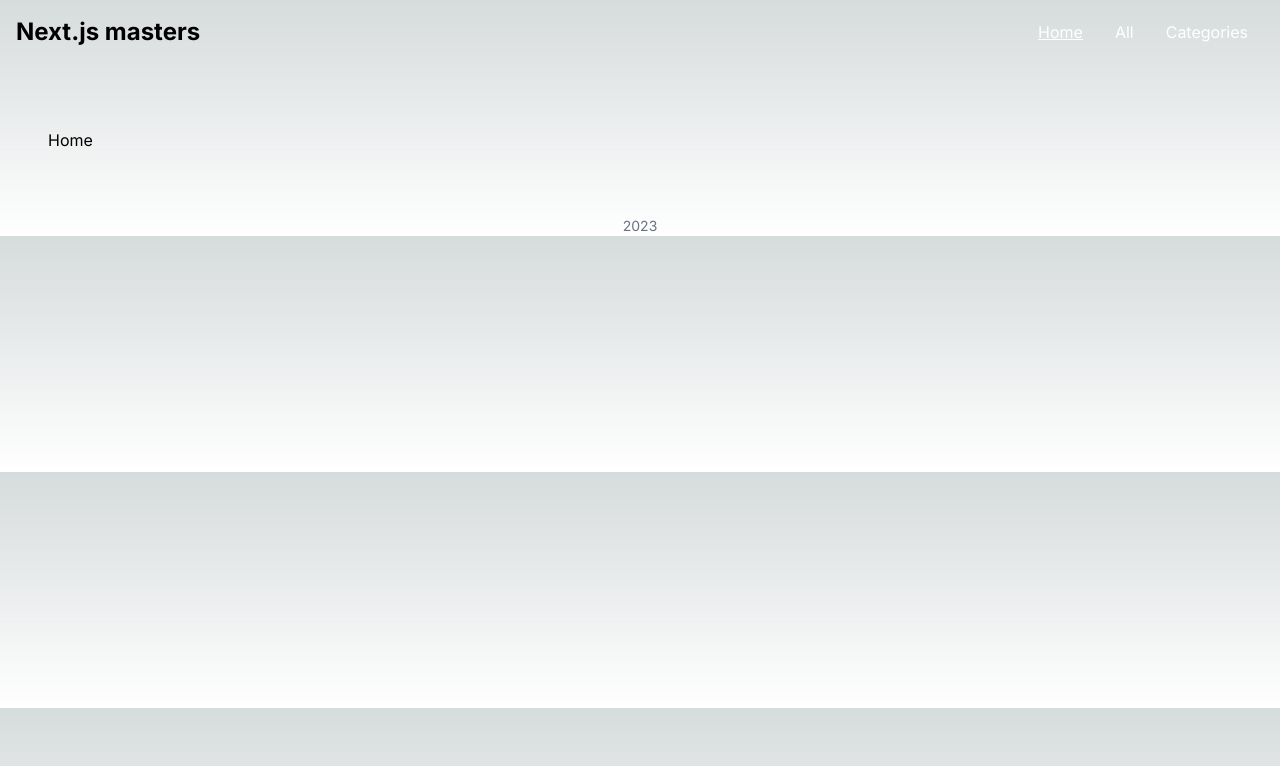
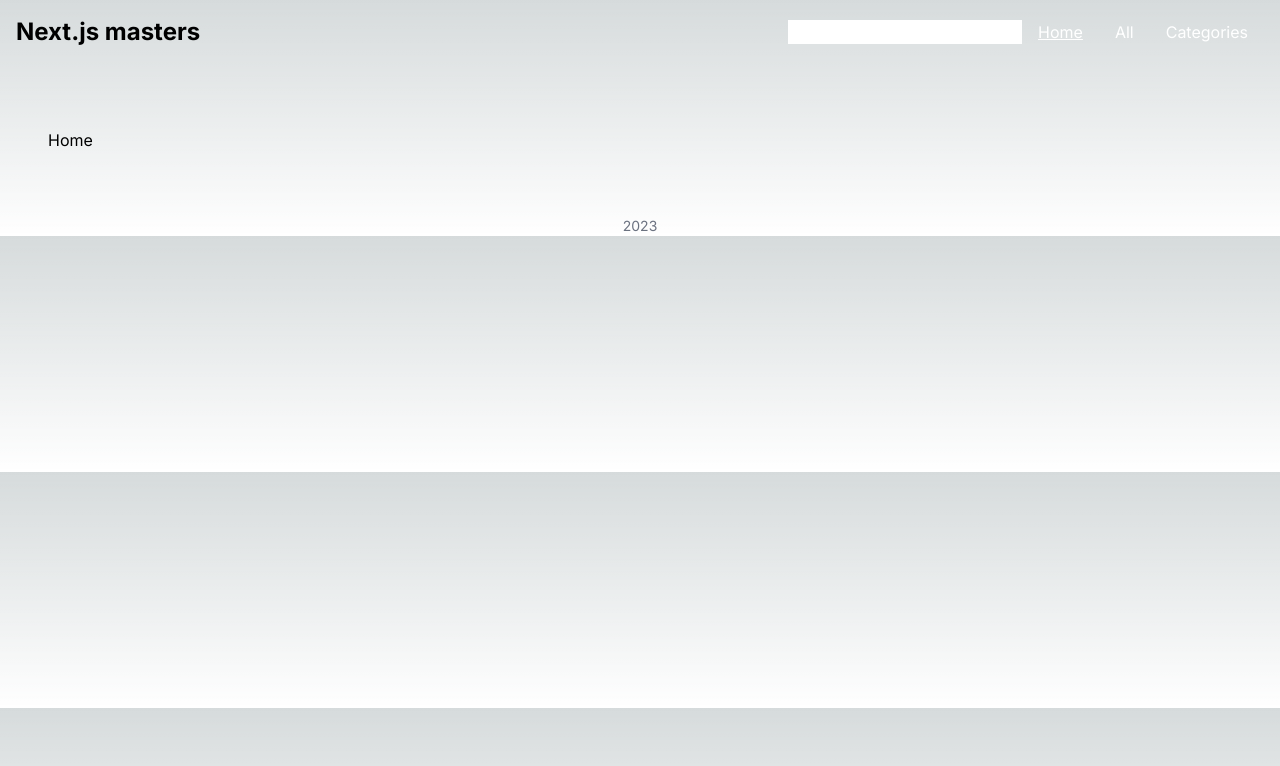
Before and after one commit to sir-hector/next13-masters, a Next.js app: page / in a window 1280 px wide. Shown: the top 766 px of the page. Built offline with nearby package versions, Linux system fonts and the light colour scheme.

Commit message:
add search input

```diff
--- a/src/app/layout.tsx
+++ b/src/app/layout.tsx
@@ -2,6 +2,7 @@ import "./globals.css";
 import type { Metadata } from "next";
 import { Inter } from "next/font/google";
 import { ActiveLink } from "@/ui/atoms/ActiveLink";
+import { SearchInput } from "@/ui/atoms/SearchInput";
 
 const inter = Inter({ subsets: ["latin"] });
 
@@ -20,6 +21,8 @@ export default function RootLayout({
 			<body className={inter.className}>
 				<nav className="flex items-center justify-between p-4">
 					<div className="text-2xl font-bold">Next.js masters</div>
+					<div className="flex flex-row">
+						<SearchInput />
 						<ul className="flex">
 							<li className="mx-4">
 								<ActiveLink
@@ -51,6 +54,7 @@ export default function RootLayout({
 								</ActiveLink>
 							</li>
 						</ul>
+					</div>
 				</nav>
 				<section className="sm:py-15 md:max-2-4xl mx-auto max-w-md p-12 sm:max-w-2xl sm:py-16 lg:max-w-7xl">
 					{children}
--- /dev/null
+++ b/src/ui/atoms/SearchInput.tsx
@@ -0,0 +1,5 @@
+"use client";
+
+export const SearchInput = () => {
+	return <input type="text" />;
+};
```
Lines whose indentation alone changed are shown as unchanged.
